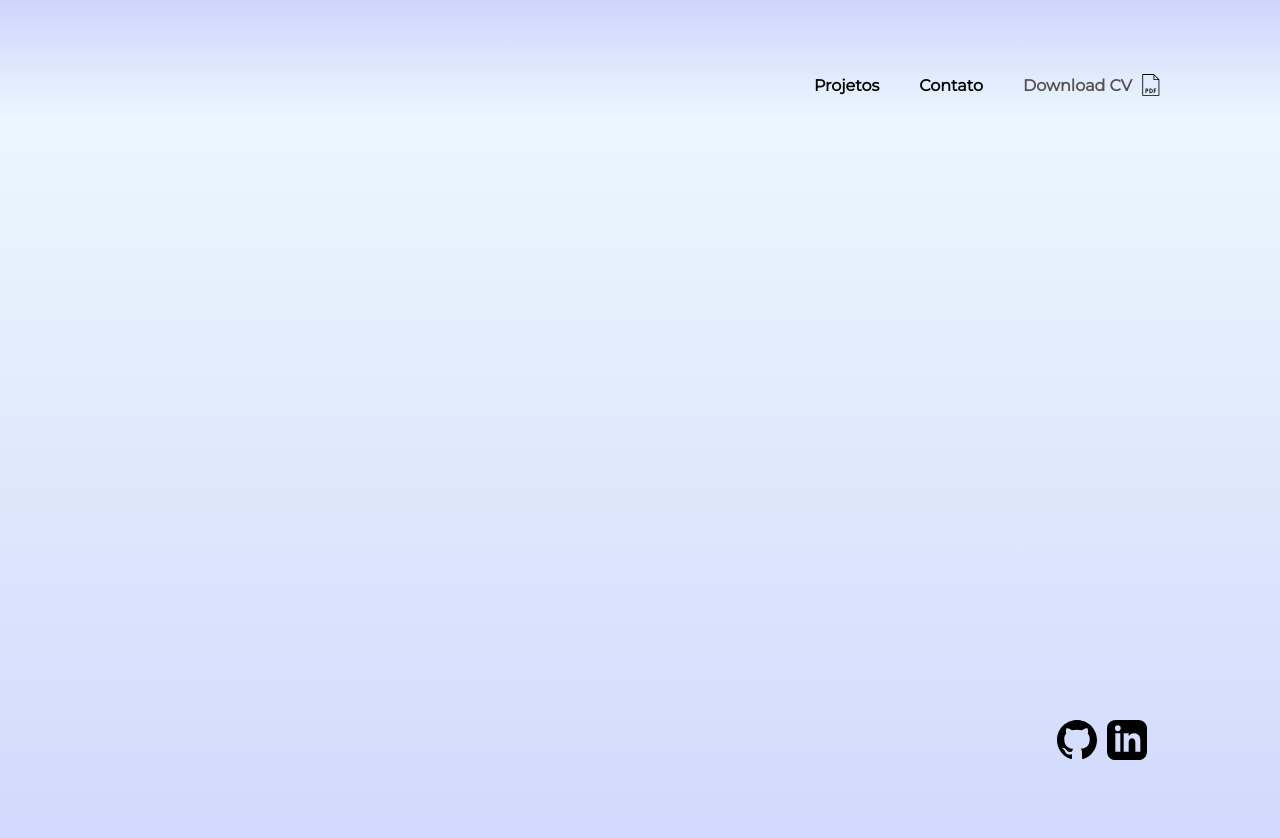
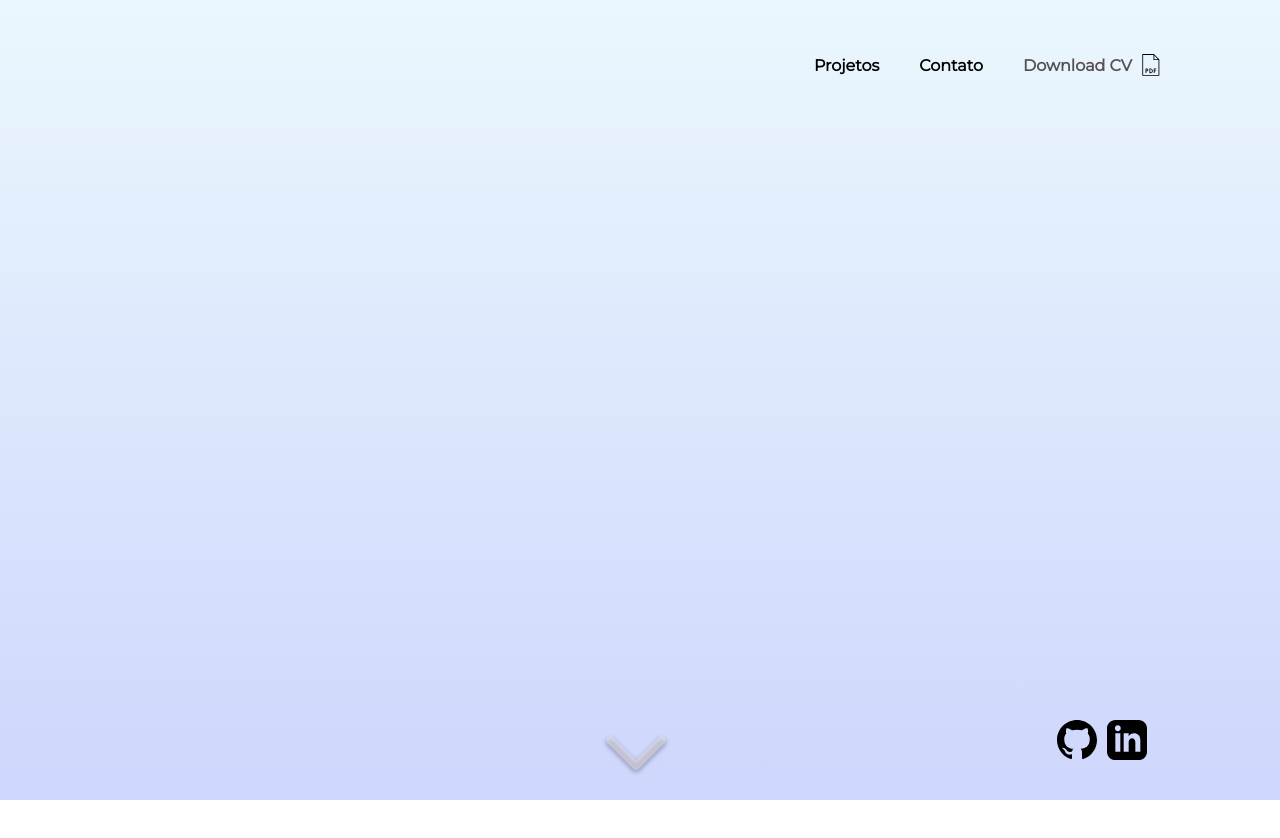
Before and after one commit to paulords95/Portfolio, a React (Create React App) app: page / in a window 1280 px wide. Shown: the top 838 px of the page. After the commit the page ends 800 px from the top, so only its background shows below. Built offline with nearby package versions, Linux system fonts and the light colour scheme.

Commit message:
added animations on scroll

```diff
--- a/src/App.css
+++ b/src/App.css
@@ -22,9 +22,11 @@
 
 .header {
   display: flex;
-  position: relative;
-  height: 60px;
-  margin-top: 60px;
+  position: fixed;
+  height: 100px;
+  width: 100%;
+  transition: all 1s;
+  z-index: 10;
 }
 
 .menu {
@@ -33,34 +35,41 @@
   height: 60px;
   width: max-content;
   right: 0;
+  margin-top: 40px;
+  transition: all 1s;
   margin-right: 10%;
   z-index: 10;
 }
 
-.menu > ul {
+.menu>ul {
   display: inline-flex;
   list-style: none;
   font-family: "Montserrat", sans-serif;
+  transition: all 1s;
   font-weight: 600;
+  z-index: 10;
 }
 
-.menu > ul > li {
+.menu>ul>li {
   padding-left: 20px;
   padding-right: 20px;
 }
 
-.menu > ul > li:hover {
+.menu>ul>li:hover {
   cursor: pointer;
   color: rgb(163, 176, 184);
 }
+
 .downloadCV {
   color: rgb(87, 80, 80);
+  transition: all 1s;
 }
 
 .downloadCV:hover {
   cursor: pointer;
   opacity: 70%;
 }
+
 #downloadIcon {
   position: absolute;
   margin-left: 5px;
@@ -73,25 +82,27 @@
   display: flex;
   flex-direction: column;
   position: absolute;
-  top: 40%;
+  top: 35%;
   left: 10%;
 }
+
 .name {
   font-family: "Montserrat", sans-serif;
   font-weight: 600;
 }
 
-.name > hr {
+.name>hr {
   background-color: black;
   height: 2px;
   width: 100%;
 }
 
 .scrollArrow {
-  position: absolute;
-  left: 50%;
-  bottom: 5%;
-  transform: translateX(-50%);
+  position: fixed;
+  left: 47%;
+  bottom: 3%;
+  transition: all 1s;
+  z-index: 10;
 }
 
 .scrollArrow:hover {
@@ -105,11 +116,13 @@
   right: 10%;
   bottom: 5%;
   z-index: 10;
+  transition: all 1s;
 }
 
 .github {
   height: 40px;
   width: 50px;
+  transition: all 1s;
 }
 
 .github:hover {
@@ -120,6 +133,7 @@
 .linkedin {
   height: 40px;
   width: 50px;
+  transition: all 1s;
 }
 
 .linkedin:hover {
--- a/src/App.js
+++ b/src/App.js
@@ -1,10 +1,49 @@
 import React from "react";
 import "./App.css";
 import downloadIcon from "./imgs/download.svg";
-import github from "./imgs/githublogo.svg";
-import linkedin from "./imgs/linkedinlogo.svg";
 
 function App() {
+  const styleHeader = () => {
+    const appHeader = document.querySelector(".header");
+    const menu = document.querySelector(".menu");
+    const menuText = document.querySelector(".menu > ul");
+    const downloadBtn = document.querySelector(".downloadCV");
+    const scrollArrow = document.querySelector(".scrollArrow");
+    const socialLogos = document.querySelector(".socialMediaLogos");
+    const github = document.querySelector(".github");
+    const linkedin = document.querySelector(".linkedin");
+    if (
+      document.body.scrollTop > 50 ||
+      document.documentElement.scrollTop > 50
+    ) {
+      scrollArrow.classList.remove("jump");
+      appHeader.style.backgroundColor = "rgba(0, 0, 0, 0.6)";
+      scrollArrow.style.transform = "rotatex(160deg)";
+      menuText.style.color = "white";
+      appHeader.style.height = "60px";
+      downloadBtn.style.color = "rgb(180, 169, 169)";
+      menu.style.marginTop = "5px";
+      socialLogos.style.transform = "rotate(90deg)";
+      github.style.transform = "rotate(-90deg)";
+      linkedin.style.transform = "rotate(-90deg)";
+    } else {
+      scrollArrow.classList.add("jump");
+      appHeader.style.backgroundColor = "";
+      menuText.style.color = "black";
+      appHeader.style.height = "100px";
+      downloadBtn.style.color = "rgb(87, 80, 80)";
+      menu.style.marginTop = "40px";
+      scrollArrow.style.transform = "rotatex(0deg)";
+      socialLogos.style.transform = "rotate(0deg)";
+      github.style.transform = "rotate(0deg)";
+      linkedin.style.transform = "rotate(0deg)";
+    }
+  };
+
+  window.onscroll = function () {
+    styleHeader();
+  };
+
   return (
     <div className="wrap">
       <div className="App">
@@ -38,7 +77,7 @@ function App() {
               <path
                 d="M31.1716 34.8284C32.7337 36.3905 35.2663 36.3905 36.8284 34.8284L62.2843 9.37259C63.8464 7.81049 63.8464 5.27783 62.2843 3.71573C60.7222 2.15364 58.1895 2.15363 56.6274 3.71573L34 26.3431L11.3726 3.71573C9.81049 2.15363 7.27783 2.15363 5.71573 3.71572C4.15364 5.27782 4.15363 7.81048 5.71573 9.37258L31.1716 34.8284ZM30 29L30 32L38 32L38 29L30 29Z"
                 fill="#FFF3F3"
-                fill-opacity="0.38"
+                fillOpacity="0.38"
               />
             </g>
             <defs>
@@ -49,9 +88,9 @@ function App() {
                 width="66.9117"
                 height="41.4559"
                 filterUnits="userSpaceOnUse"
-                color-interpolation-filters="sRGB"
+                colorInterpolationFilters="sRGB"
               >
-                <feFlood flood-opacity="0" result="BackgroundImageFix" />
+                <feFlood floodOpacity="0" result="BackgroundImageFix" />
                 <feColorMatrix
                   in="SourceAlpha"
                   type="matrix"
```
